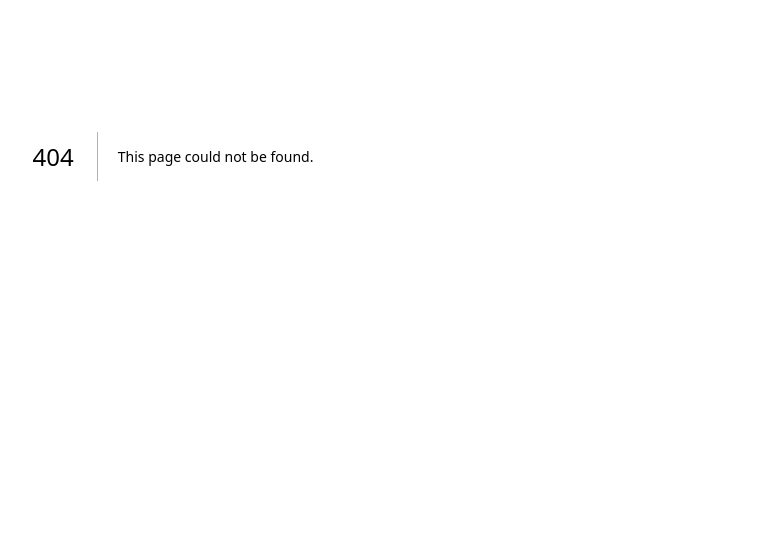
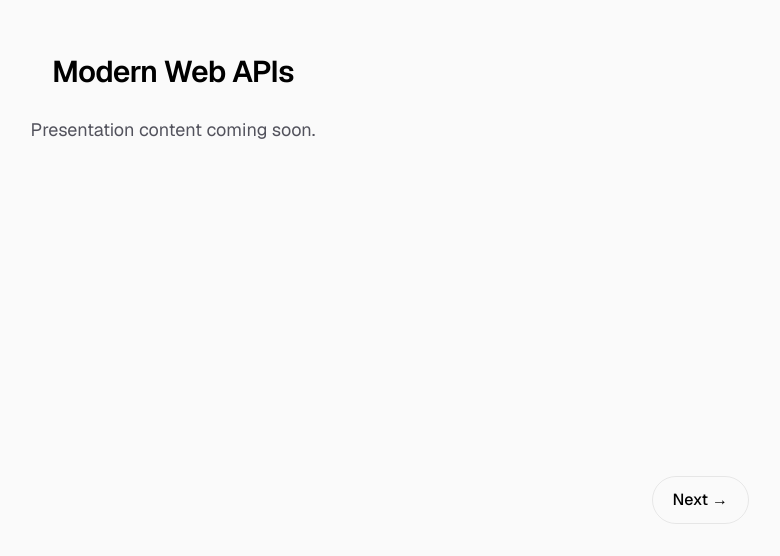
Before and after one commit to tKanashiro/fe-folder, a Next.js app: page /presentation in a window 1280 px wide. Before the commit this address had no page. Shown: the part 244-800 px from the top of the page, without its empty margins (467-1247 px from the left). Built offline with nearby package versions, Linux system fonts and the light colour scheme.

Commit message:
first commit

```diff
--- a/package.json
+++ b/package.json
@@ -9,6 +9,7 @@
     "lint": "eslint"
   },
   "dependencies": {
+    "gsap": "^3.15.0",
     "next": "16.2.10",
     "react": "19.2.4",
     "react-dom": "19.2.4"
--- /dev/null
+++ b/src/app/(modern-web-apis)/presentation/page.tsx
@@ -0,0 +1,47 @@
+"use client";
+
+import { useState } from "react";
+import { slides } from "./slides";
+
+export default function ModernWebApisPresentationPage() {
+  const [currentSlide, setCurrentSlide] = useState(0);
+
+  const isFirstSlide = currentSlide === 0;
+  const isLastSlide = currentSlide === slides.length - 1;
+
+  const CurrentSlide = slides[currentSlide];
+
+  return (
+    <div className="flex flex-col flex-1 bg-zinc-50 font-sans dark:bg-black">
+      <main className="flex flex-1 w-full max-w-3xl mx-auto flex-col items-center justify-center px-16 py-32">
+        <CurrentSlide />
+      </main>
+      <footer className="flex w-full items-center justify-between px-16 py-8">
+        {!isFirstSlide ? (
+          <button
+            type="button"
+            onClick={() => setCurrentSlide((slide) => slide - 1)}
+            aria-label="Previous slide"
+            className="flex h-12 items-center justify-center gap-2 rounded-full border border-solid border-black/8 px-5 text-base font-medium text-black transition-colors hover:border-transparent hover:bg-black/4 dark:border-white/[.145] dark:text-zinc-50 dark:hover:bg-[#1a1a1a]"
+          >
+            &larr; Previous
+          </button>
+        ) : (
+          <span />
+        )}
+        {!isLastSlide ? (
+          <button
+            type="button"
+            onClick={() => setCurrentSlide((slide) => slide + 1)}
+            aria-label="Next slide"
+            className="flex h-12 items-center justify-center gap-2 rounded-full border border-solid border-black/8 px-5 text-base font-medium text-black transition-colors hover:border-transparent hover:bg-black/4 dark:border-white/[.145] dark:text-zinc-50 dark:hover:bg-[#1a1a1a]"
+          >
+            Next &rarr;
+          </button>
+        ) : (
+          <span />
+        )}
+      </footer>
+    </div>
+  );
+}
--- /dev/null
+++ b/src/app/(modern-web-apis)/presentation/slides/Slide1.tsx
@@ -0,0 +1,12 @@
+export default function Slide1() {
+  return (
+    <div className="flex flex-col items-center justify-center gap-6 text-center">
+      <h1 className="text-3xl font-semibold tracking-tight text-black dark:text-zinc-50">
+        Modern Web APIs
+      </h1>
+      <p className="max-w-md text-lg leading-8 text-zinc-600 dark:text-zinc-400">
+        Presentation content coming soon.
+      </p>
+    </div>
+  );
+}
--- /dev/null
+++ b/src/app/(modern-web-apis)/presentation/slides/Slide2.tsx
@@ -0,0 +1,12 @@
+export default function Slide2() {
+  return (
+    <div className="flex flex-col items-center justify-center gap-6 text-center">
+      <h1 className="text-3xl font-semibold tracking-tight text-black dark:text-zinc-50">
+        Test Content
+      </h1>
+      <p className="max-w-md text-lg leading-8 text-zinc-600 dark:text-zinc-400">
+        This is placeholder content for slide 2.
+      </p>
+    </div>
+  );
+}
--- /dev/null
+++ b/src/app/(modern-web-apis)/presentation/slides/Slide3.tsx
@@ -0,0 +1,9 @@
+export default function Slide3() {
+  return (
+    <div className="flex flex-col items-center justify-center gap-6 text-center">
+      <h1 className="text-3xl font-semibold tracking-tight text-black dark:text-zinc-50">
+        Thank You
+      </h1>
+    </div>
+  );
+}
--- /dev/null
+++ b/src/app/(modern-web-apis)/presentation/slides/index.ts
@@ -0,0 +1,5 @@
+import Slide1 from "./Slide1";
+import Slide2 from "./Slide2";
+import Slide3 from "./Slide3";
+
+export const slides = [Slide1, Slide2, Slide3];
```
Also changed, not shown: 1 other file (tests, documents, lock files or other folders).
